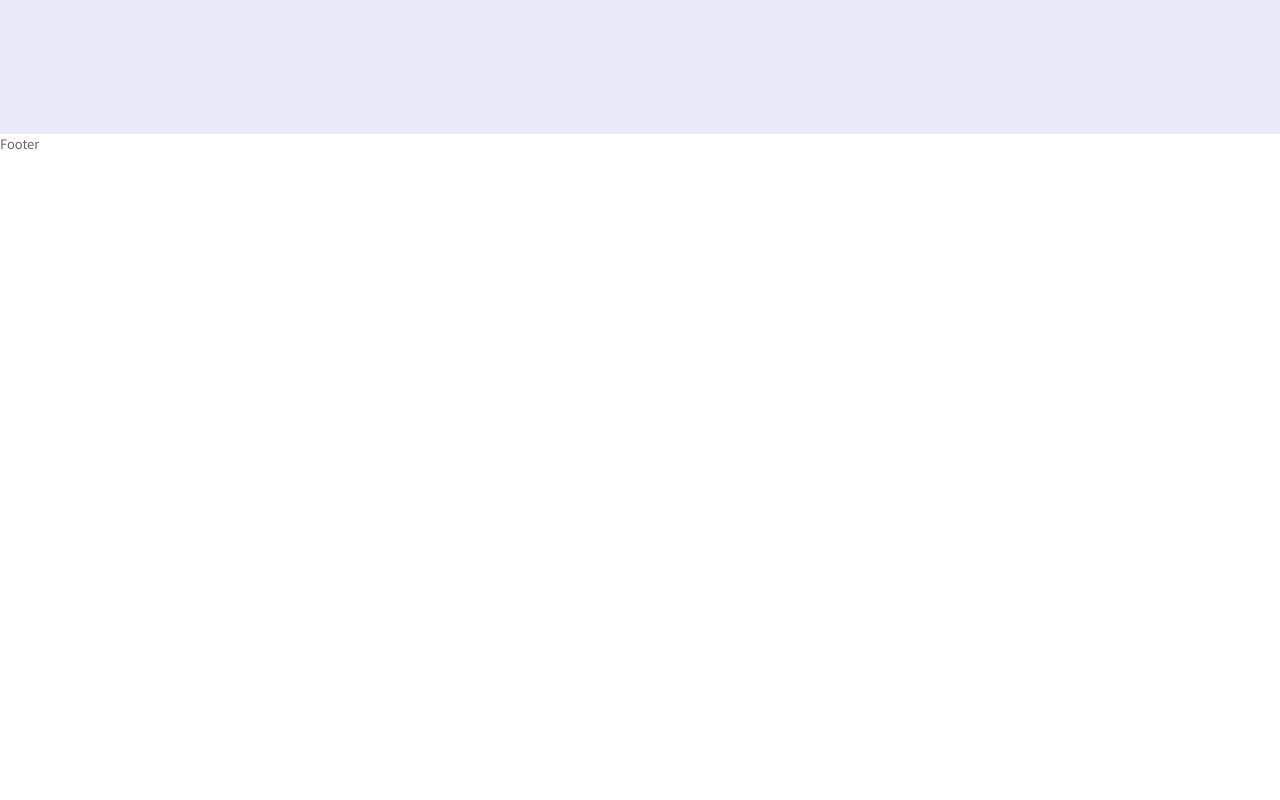
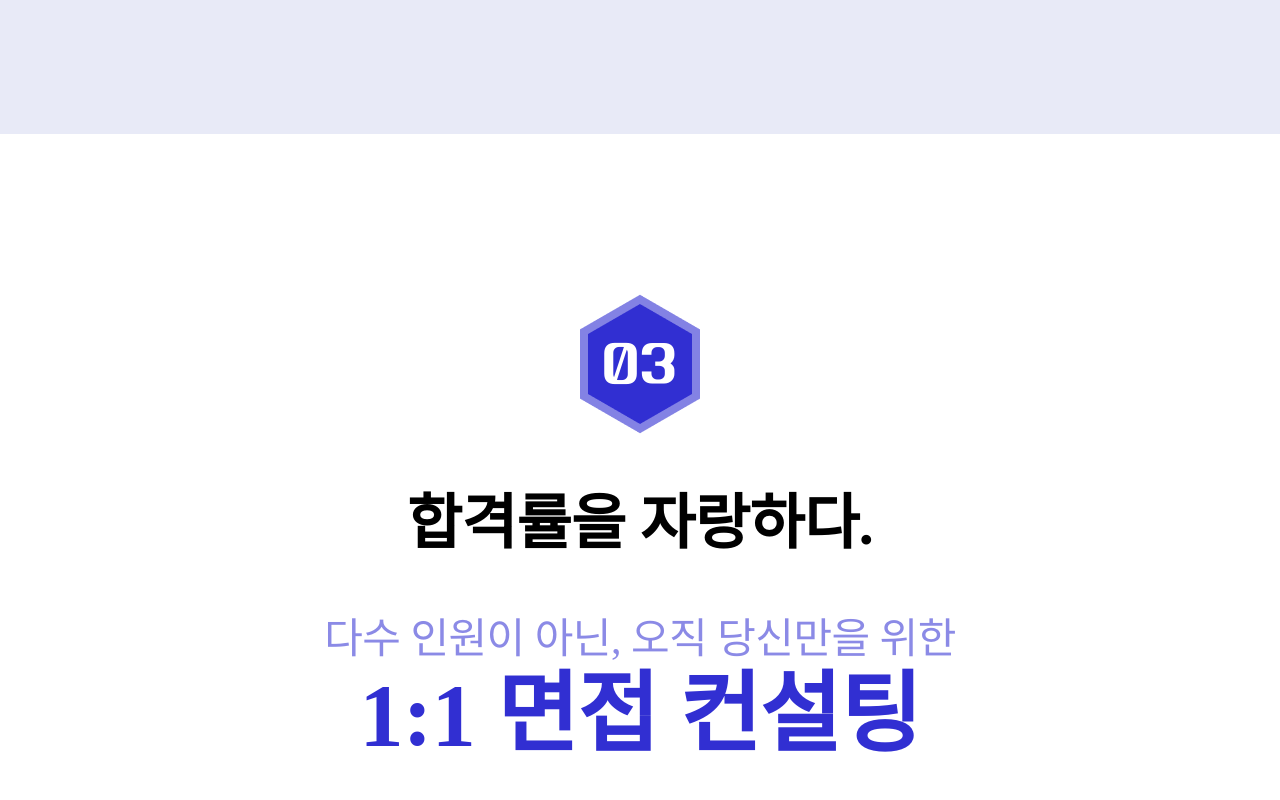
Before and after one commit to Parkminem/answer, a React (Vite) app: page / in a window 1280 px wide. Shown: the part 1720-2520 px from the top of the page. Before the commit the page ends 1874 px from the top, so only its background shows below. Built offline with nearby package versions, Linux system fonts and the light colour scheme; a web font is replaced by a local one.

Commit message:
feat:컨설팅 섹션 완성

```diff
--- /dev/null
+++ b/src/components/home/consulting/ConsultingWrap.jsx
@@ -0,0 +1,24 @@
+import React from 'react';
+import MainSubTitle from '@/components/common/MainSubTitle';
+import styles from '@/components/home/consulting/ConsultingWrap.module.scss';
+import Medal from '@/assets/images/image/consulting_medal.png';
+import classNames from 'classnames/bind';
+
+const ConsultingWrap = () => {
+	const cx = classNames.bind(styles);
+	return (
+		<section className={cx('consulting-wrap')}>
+			<MainSubTitle
+				number="03"
+				title="합격률을 자랑하다."
+				subText="다수 인원이 아닌, 오직 당신만을 위한"
+				mainText="1:1 면접 컨설팅"
+			/>
+			<div className={cx('consulting-image-box')}>
+				<img src={Medal} alt="1:1 면접 컨설팅" />
+			</div>
+		</section>
+	);
+};
+
+export default ConsultingWrap;
--- /dev/null
+++ b/src/components/home/consulting/ConsultingWrap.module.scss
@@ -0,0 +1,7 @@
+.consulting-wrap {
+	padding: 160px 0;
+}
+.consulting-image-box {
+	margin-top: 112px;
+	text-align: center;
+}
--- a/src/pages/Home/Home.jsx
+++ b/src/pages/Home/Home.jsx
@@ -1,10 +1,12 @@
 import React from 'react';
 import CurriculumWrap from '@/components/home/curriculum/CurriculumWrap';
+import ConsultingWrap from '@/components/home/consulting/ConsultingWrap';
 
 export default function Home() {
 	return (
 		<>
 			<CurriculumWrap />
+			<ConsultingWrap />
 		</>
 	);
 }
```
Also changed, not shown: src/assets/images/image/consulting_medal.png (added).
